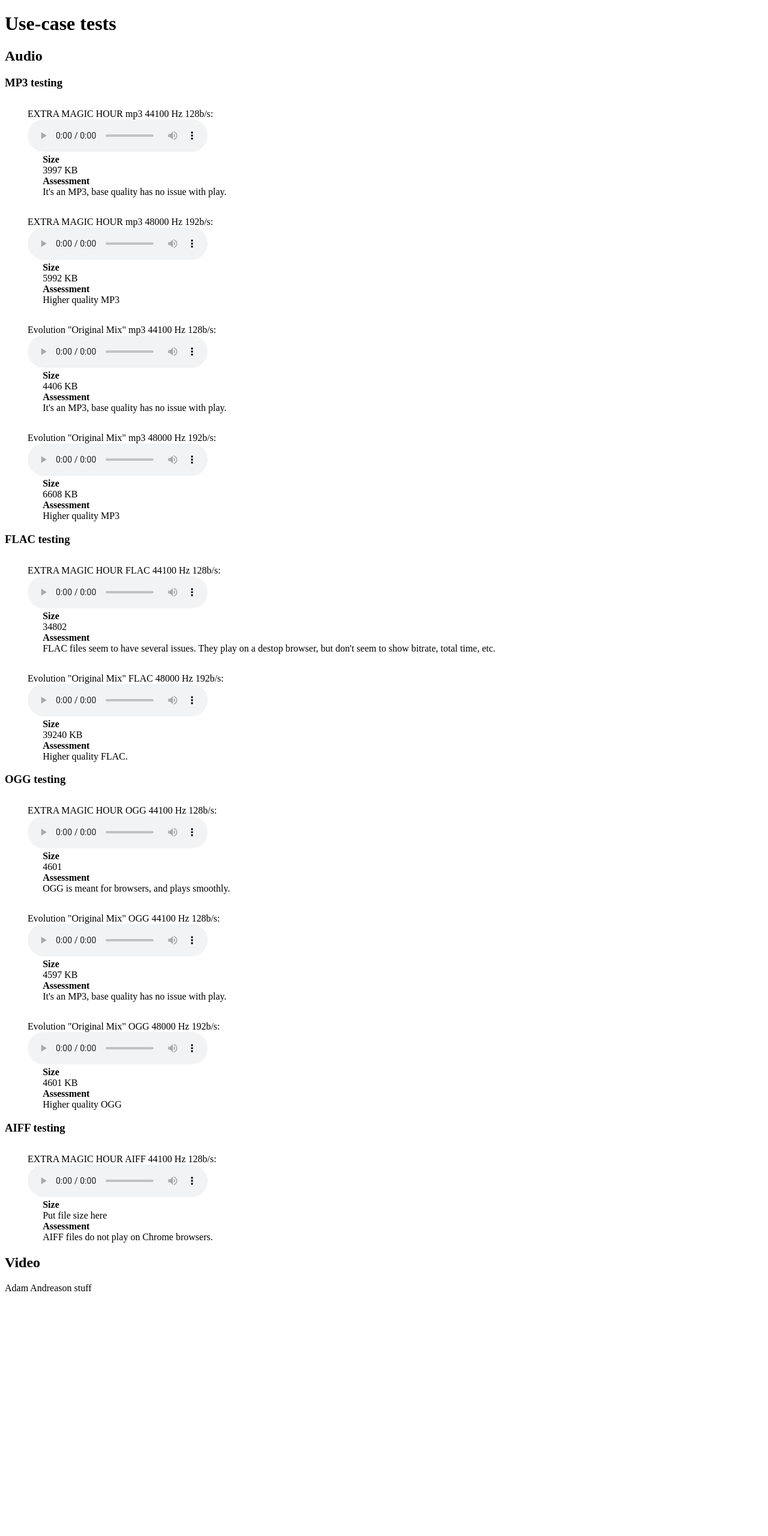
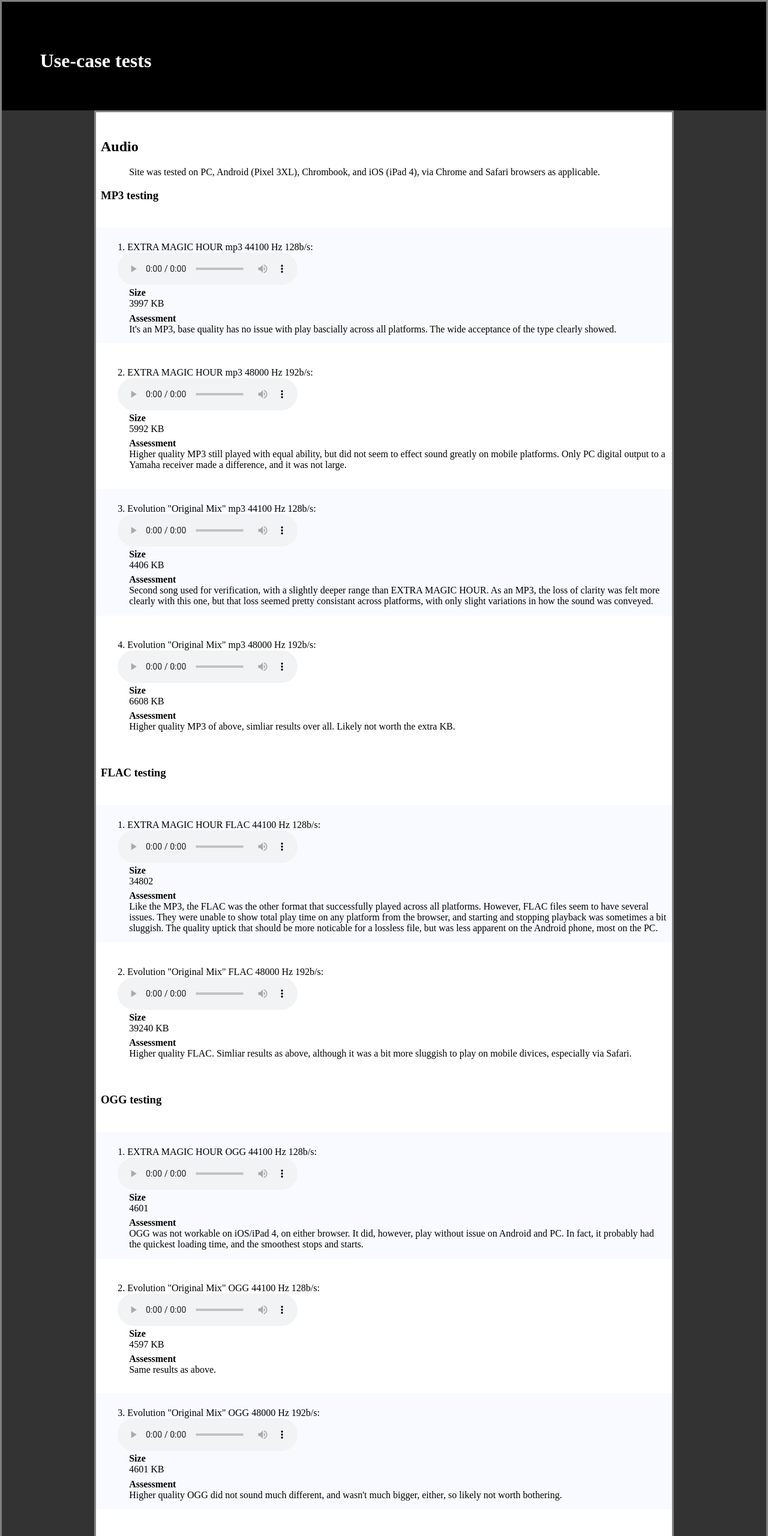
Before and after one commit to timetoady/2341, a plain HTML site: page index.html in a window 1280 px wide. Shown: the top 2560 px of the page at 60% size. Before the commit the page ends 2164 px from the top, so only its background shows below. Drawn offline with Linux system fonts and the light colour scheme.

Commit message:
styles established, wrong file deleted

```diff
--- a/index.html
+++ b/index.html
@@ -1,5 +1,6 @@
 <!DOCTYPE html>
 <html lang="en">
+
 <head>
     <meta charset="UTF-8">
     <meta name="viewport" content="width=device-width, initial-scale=1.0">
@@ -7,20 +8,28 @@
 
     <title>Format Testing</title>
 </head>
+
 <body>
     <header>
         <h1>Use-case tests</h1>
     </header>
 
+
     <main>
+        <div>
             <h2>Audio</h2>
 
+            <p>Site was tested on PC, Android (Pixel 3XL), Chrombook, and iOS (iPad 4), via Chrome and Safari browsers
+                as
+                applicable.</p>
+
             <h3>MP3 testing</h3>
+        </div>
+
+        <div class="zebra">
             <figure>
-        <figcaption>EXTRA MAGIC HOUR mp3 44100 Hz 128b/s:</figcaption>
-        <audio
-            controls
-            src="/audio_assets/01 - EXTRA MAGIC HOUR_44100Hz_128kbps.mp3">
+                <figcaption>1. EXTRA MAGIC HOUR mp3 44100 Hz 128b/s:</figcaption>
+                <audio controls src="/audio_assets/01 - EXTRA MAGIC HOUR_44100Hz_128kbps.mp3">
                     Your browser does not support the
                     <code>audio</code> element.
                 </audio>
@@ -28,13 +37,15 @@
             <h4>Size</h4>
             <p>3997 KB</p>
             <h4>Assessment</h4>
-    <p>It's an MP3, base quality has no issue with play.</p>
+            <p>It's an MP3, base quality has no issue with play bascially across all platforms. The wide acceptance of
+                the
+                type clearly showed.</p>
+        </div>
 
+        <div>
             <figure>
-        <figcaption>EXTRA MAGIC HOUR mp3 48000 Hz 192b/s:</figcaption>
-        <audio
-            controls
-            src="/audio_assets/01 - EXTRA MAGIC HOUR_48000Hz_192kbps.mp3">
+                <figcaption>2. EXTRA MAGIC HOUR mp3 48000 Hz 192b/s:</figcaption>
+                <audio controls src="/audio_assets/01 - EXTRA MAGIC HOUR_48000Hz_192kbps.mp3">
                     Your browser does not support the
                     <code>audio</code> element.
                 </audio>
@@ -42,13 +53,14 @@
             <h4>Size</h4>
             <p>5992 KB</p>
             <h4>Assessment</h4>
-    <p>Higher quality MP3</p>
+            <p>Higher quality MP3 still played with equal ability, but did not seem to effect sound greatly on mobile
+                platforms. Only PC digital output to a Yamaha receiver made a difference, and it was not large.</p>
+        </div>
 
+        <div class="zebra">
             <figure>
-        <figcaption>Evolution "Original Mix" mp3 44100 Hz 128b/s:</figcaption>
-        <audio
-            controls
-            src="/audio_assets/05 evolution _Original Mix_ 1_44100Hz_128kbps.mp3">
+                <figcaption>3. Evolution "Original Mix" mp3 44100 Hz 128b/s:</figcaption>
+                <audio controls src="/audio_assets/05 evolution _Original Mix_ 1_44100Hz_128kbps.mp3">
                     Your browser does not support the
                     <code>audio</code> element.
                 </audio>
@@ -56,13 +68,17 @@
             <h4>Size</h4>
             <p>4406 KB</p>
             <h4>Assessment</h4>
-    <p>It's an MP3, base quality has no issue with play.</p>
+            <p>Second song used for verification, with a slightly deeper range than EXTRA MAGIC HOUR. As an MP3, the
+                loss of
+                clarity was felt more clearly with this one, but that loss seemed pretty consistant across platforms,
+                with
+                only slight variations in how the sound was conveyed.</p>
+        </div>
 
+        <div>
             <figure>
-        <figcaption>Evolution "Original Mix" mp3 48000 Hz 192b/s:</figcaption>
-        <audio
-            controls
-            src="/audio_assets/05 evolution _Original Mix_ 1_44100Hz_128kbps.mp3">
+                <figcaption>4. Evolution "Original Mix" mp3 48000 Hz 192b/s:</figcaption>
+                <audio controls src="/audio_assets/05 evolution _Original Mix_ 1_44100Hz_128kbps.mp3">
                     Your browser does not support the
                     <code>audio</code> element.
                 </audio>
@@ -70,16 +86,18 @@
             <h4>Size</h4>
             <p>6608 KB</p>
             <h4>Assessment</h4>
-    <p>Higher quality MP3</p>
+            <p>Higher quality MP3 of above, simliar results over all. Likely not worth the extra KB.</p>
+        </div>
 
+        <div>
+            <h3>FLAC testing</h3>
+        </div>
 
+        <div class="zebra">
 
-    <h3>FLAC testing</h3>
             <figure>
-        <figcaption>EXTRA MAGIC HOUR FLAC 44100 Hz 128b/s:</figcaption>
-        <audio
-            controls
-            src="/audio_assets/01 - EXTRA MAGIC HOUR.flac">
+                <figcaption>1. EXTRA MAGIC HOUR FLAC 44100 Hz 128b/s:</figcaption>
+                <audio controls src="/audio_assets/01 - EXTRA MAGIC HOUR.flac">
                     Your browser does not support the
                     <code>audio</code> element.
                 </audio>
@@ -87,13 +105,17 @@
             <h4>Size</h4>
             <p>34802</p>
             <h4>Assessment</h4>
-    <p>FLAC files seem to have several issues. They play on a destop browser, but don't seem to show bitrate, total time, etc.</p>
+            <p>Like the MP3, the FLAC was the other format that successfully played across all platforms. However, FLAC
+                files seem to have several issues. They were unable to show total play time on any platform from the
+                browser, and starting and stopping playback was sometimes a bit sluggish. The quality uptick that should
+                be
+                more noticable for a lossless file, but was less apparent on the Android phone, most on the PC.</p>
+        </div>
 
+        <div>
             <figure>
-        <figcaption>Evolution "Original Mix" FLAC 48000 Hz 192b/s:</figcaption>
-        <audio
-            controls
-            src="/audio_assets/05 evolution _Original Mix_48000Hz_192kbps.flac">
+                <figcaption>2. Evolution "Original Mix" FLAC 48000 Hz 192b/s:</figcaption>
+                <audio controls src="/audio_assets/05 evolution _Original Mix_.flac">
                     Your browser does not support the
                     <code>audio</code> element.
                 </audio>
@@ -101,15 +123,20 @@
             <h4>Size</h4>
             <p>39240 KB</p>
             <h4>Assessment</h4>
-    <p>Higher quality FLAC.</p>
+            <p>Higher quality FLAC. Simliar results as above, although it was a bit more sluggish to play on mobile
+                divices,
+                especially via Safari.</p>
+        </div>
 
+        <div>
             <h3>OGG testing</h3>
+        </div>
 
+
+        <div class="zebra">
             <figure>
-        <figcaption>EXTRA MAGIC HOUR OGG 44100 Hz 128b/s:</figcaption>
-        <audio
-            controls
-            src="/audio_assets/01 - EXTRA MAGIC HOUR_Vorbis.ogg">
+                <figcaption>1. EXTRA MAGIC HOUR OGG 44100 Hz 128b/s:</figcaption>
+                <audio controls src="/audio_assets/01 - EXTRA MAGIC HOUR_Vorbis.ogg">
                     Your browser does not support the
                     <code>audio</code> element.
                 </audio>
@@ -117,13 +144,15 @@
             <h4>Size</h4>
             <p>4601</p>
             <h4>Assessment</h4>
-    <p>OGG is meant for browsers, and plays smoothly.</p>
+            <p>OGG was not workable on iOS/iPad 4, on either browser. It did, however, play without issue on Android and
+                PC.
+                In fact, it probably had the quickest loading time, and the smoothest stops and starts.</p>
+        </div>
 
+        <div>
             <figure>
-    <figcaption>Evolution "Original Mix" OGG 44100 Hz 128b/s:</figcaption>
-    <audio
-        controls
-        src="/audio_assets/05 evolution _Original Mix_.ogg">
+                <figcaption>2. Evolution "Original Mix" OGG 44100 Hz 128b/s:</figcaption>
+                <audio controls src="/audio_assets/05 evolution _Original Mix_.ogg">
                     Your browser does not support the
                     <code>audio</code> element.
                 </audio>
@@ -131,13 +160,13 @@
             <h4>Size</h4>
             <p>4597 KB</p>
             <h4>Assessment</h4>
-<p>It's an MP3, base quality has no issue with play.</p>
+            <p>Same results as above.</p>
+        </div>
 
+        <div class="zebra">
             <figure>
-<figcaption>Evolution "Original Mix" OGG 48000 Hz 192b/s:</figcaption>
-<audio
-    controls
-    src="/audio_assets/05 evolution_Original Mix_48000Hz_192kbps_Vorbis.ogg">
+                <figcaption>3. Evolution "Original Mix" OGG 48000 Hz 192b/s:</figcaption>
+                <audio controls src="/audio_assets/05 evolution_Original Mix_48000Hz_192kbps_Vorbis.ogg">
                     Your browser does not support the
                     <code>audio</code> element.
                 </audio>
@@ -145,30 +174,42 @@
             <h4>Size</h4>
             <p>4601 KB</p>
             <h4>Assessment</h4>
-<p>Higher quality OGG</p>
+            <p>Higher quality OGG did not sound much different, and wasn't much bigger, either, so likely not worth
+                bothering.</p>
+        </div>
 
+        <div>
             <h3>AIFF testing</h3>
+        </div>
 
+        <div>
             <figure>
-        <figcaption>EXTRA MAGIC HOUR AIFF 44100 Hz 128b/s:</figcaption>
-        <audio
-            controls
-            src="/audio_assets/01 - EXTRA MAGIC HOUR.aif">
+                <figcaption>1. EXTRA MAGIC HOUR AIFF 44100 Hz 128b/s:</figcaption>
+                <audio controls src="/audio_assets/01 - EXTRA MAGIC HOUR.aif">
                     Your browser does not support the
                     <code>audio</code> element.
                 </audio>
             </figure>
             <h4>Size</h4>
-    <p>Put file size here</p>
+            <p>44057 KB</p>
             <h4>Assessment</h4>
-    <p>AIFF files do not play on Chrome browsers.</p>
+            <p>AIFF files did not play on anything but iOS, and then only via Chrome. Safari did not work on all platforms,
+                nor did the AIFF file work on any platform but the iPad 4. The usability of this file type on browser
+                would seem limited.</p>
 
+        </div>
 
+        <div>
             <h2>Video</h2>
+            <p>Next time...</p>
+        </div>
+
     </main>
+
     <footer>
-    Adam Andreason stuff
+        Adam Andreason 2020
     </footer>
 
 </body>
+
 </html>
--- a/styles.css
+++ b/styles.css
@@ -1,7 +1,56 @@
-h4, p{
+html{
+    border: solid gray 3px;
+}
+
+header{
+    background-color: black;
+    color: white;
+    padding: 2rem 0;
+}
+
+h1{
+    margin: 3rem 1rem 2rem 5%;
+}
+
+body{
+    margin: 0;
+    background-color: #333;
+}
+
+main{
+    max-width: 60rem;
+    margin: 0 auto;
+    border: solid gray 3px;
+    /* padding: 0 2%; */
+    background-color: white;
+}
+
+p{
+    margin: 0 0 .4rem 5%;
+}
+
+h4 {
     margin: 0 0 0 5%;
 }
 
 figure{
-    margin: 2rem 0 0 3%;
+    margin: 1rem 0 0 3%;
 }
+
+div{
+    padding: .5rem .5rem;
+    margin: 1rem 0;
+}
+
+.zebra{
+    background-color: rgba(113, 122, 241, 0.041);
+
+}
+
+footer{
+    background-color: black;
+    color: white;
+    margin: 0 auto;
+    text-align: center;
+    padding: .5rem;
+}
```
Lines whose indentation alone changed are shown as unchanged.
